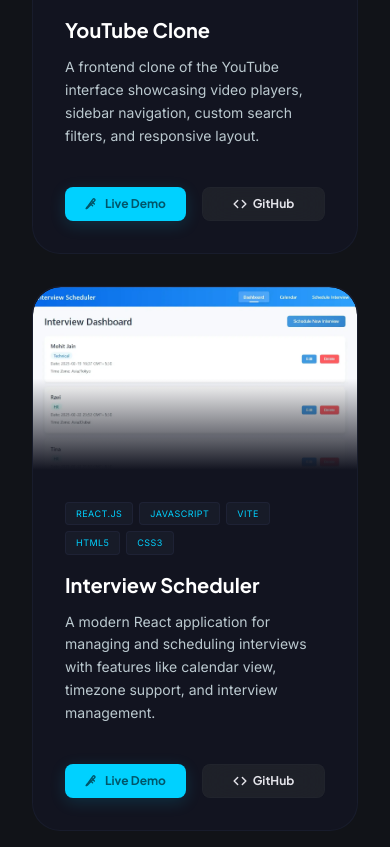
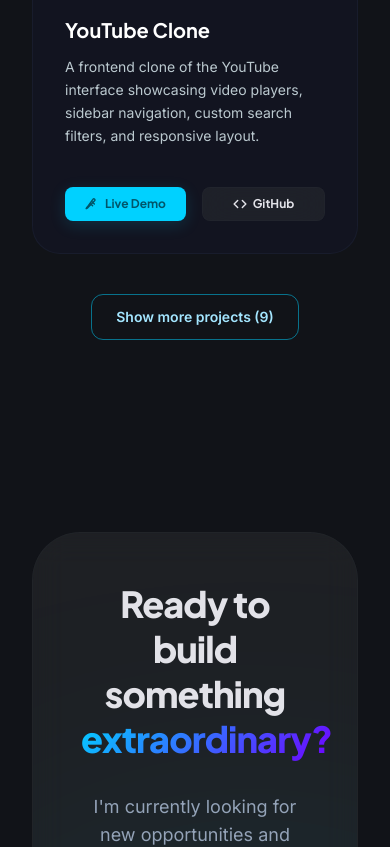
Before and after one commit to NikhilBhagoria/nikhil-dev-portfolio, a Next.js app: page / in a window 390 px wide. Shown: the part 6350-7197 px from the top of the page. Built offline with nearby package versions, Linux system fonts and the light colour scheme.

Commit message:
feat: implement useMobileView hook for responsive project display

```diff
--- a/src/components/sections/Projects.js
+++ b/src/components/sections/Projects.js
@@ -5,6 +5,7 @@ import { useState } from "react";
 
 import { projects } from "@/data/projects";
 import Button from "@/components/ui/Button";
+import { useMobileView } from "@/hooks/useMobileView";
 import { use3DTilt } from "@/hooks/use3DTilt";
 
 /**
@@ -12,8 +13,11 @@ import { use3DTilt } from "@/hooks/use3DTilt";
  */
 export default function Projects() {
   const [expanded, setExpanded] = useState(false);
+  const isMobile = useMobileView();
   const featuredProjects = projects.filter((project) => !project.isUpcoming);
   const upcomingProjects = projects.filter((project) => project.isUpcoming);
+
+  const visibleProjects = isMobile && !expanded ? featuredProjects.slice(0, 3) : featuredProjects;
 
   return (
     <section className="home-projects py-24 bg-background" data-expanded={expanded}>
@@ -34,13 +38,13 @@ export default function Projects() {
 
         {/* Projects Grid */}
         <div id="home-project-grid" className="home-project-grid grid grid-cols-1 md:grid-cols-3 gap-8">
-          {featuredProjects.map((project) => (
+          {visibleProjects.map((project) => (
             <FeaturedProjectCard key={project.id} project={project} />
           ))}
         </div>
 
         {/* Upcoming Projects Pipeline */}
-        {upcomingProjects.length > 0 && (
+        {(!isMobile || expanded) && upcomingProjects.length > 0 && (
           <div id="home-upcoming-projects" className="home-upcoming-projects">
             <div className="mt-28 pt-16 border-t border-outline-variant/20 text-center mb-16">
               <span className="font-label text-[10px] text-secondary uppercase tracking-[0.2em] block mb-2">
@@ -63,7 +67,7 @@ export default function Projects() {
           </div>
         )}
 
-        {projects.length > 3 && (
+        {isMobile && projects.length > 3 && (
           <div className="mt-10 text-center md:hidden">
             <button
               type="button"
@@ -78,7 +82,7 @@ export default function Projects() {
         )}
 
         {/* View All Projects Button */}
-        <div className="mt-20 text-center">
+        <div className="hidden mt-20 text-center md:block">
           <Button
             href="/projects"
             variant="secondary"
--- /dev/null
+++ b/src/hooks/useMobileView.js
@@ -0,0 +1,17 @@
+"use client";
+
+import { useSyncExternalStore } from "react";
+
+// Match Tailwind's md breakpoint, including fractional viewport widths.
+const query = "(width < 48rem)";
+function subscribe(onChange) {
+  const media = window.matchMedia(query);
+  media.addEventListener("change", onChange);
+  return () => media.removeEventListener("change", onChange);
+}
+const getSnapshot = () => window.matchMedia(query).matches;
+const getServerSnapshot = () => true;
+
+export function useMobileView() {
+  return useSyncExternalStore(subscribe, getSnapshot, getServerSnapshot);
+}
```
